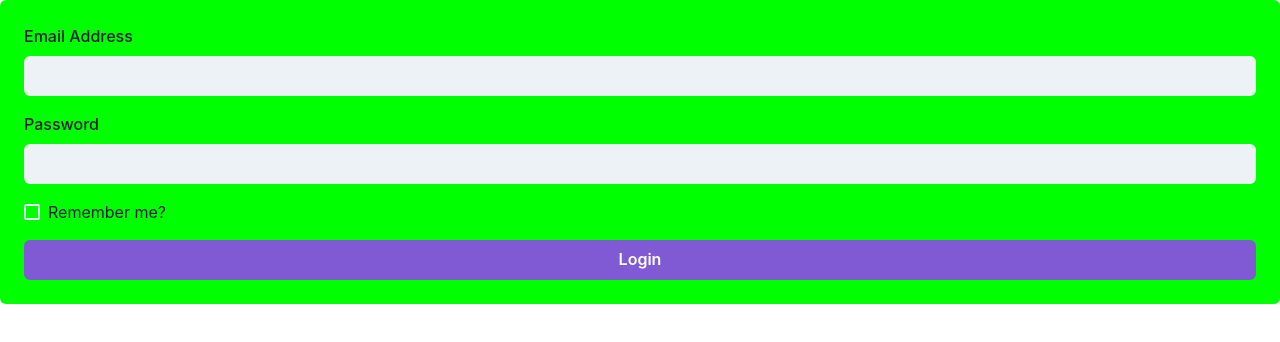
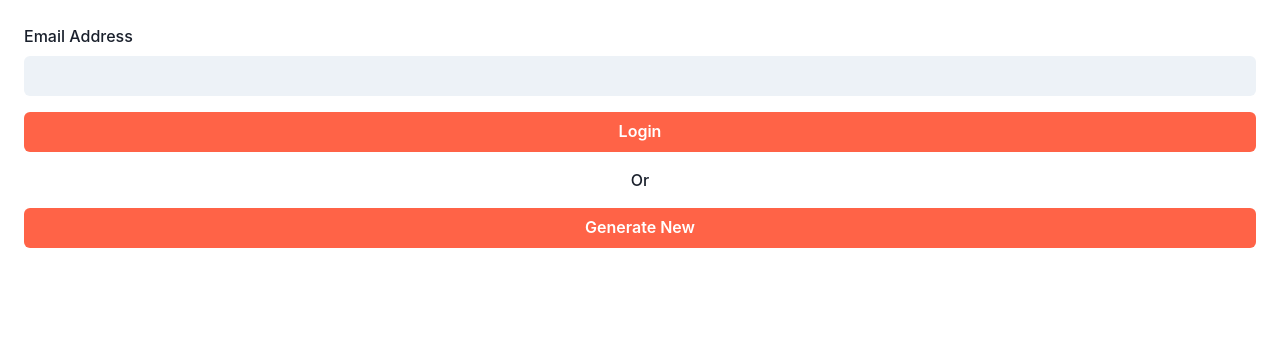
Before and after one commit to yonixw/123email-lock-ui, a React (Create React App) app: page / in a window 1280 px wide. Shown: the top 342 px of the page. Built offline with nearby package versions, Linux system fonts and the light colour scheme.

Commit message:
Main form

```diff
--- a/src/comp/EnterEmail.tsx
+++ b/src/comp/EnterEmail.tsx
@@ -10,15 +10,11 @@ import {
   Input,
   VStack,
   useColorModeValue,
+  Center,
 } from "@chakra-ui/react";
 
 export function EnterEmail() {
   const [email, setEmail] = React.useState("");
-  const [pass, setPass] = React.useState("");
-  const [remember, setRemember] = React.useState(false);
-
-  //https://chakra-ui.com/docs/styled-system/theming/theme
-  //const bg_color = useColorModeValue("primary", "black.200"); // useColorModeValue("white.500", "black.200");
 
   const formSubmit: React.FormEventHandler<HTMLFormElement> = (e) => {
     e.preventDefault();
@@ -26,8 +22,6 @@ export function EnterEmail() {
       JSON.stringify(
         {
           email,
-          pass,
-          remember,
         },
         null,
         4
@@ -37,8 +31,9 @@ export function EnterEmail() {
 
   return (
     /*  <Flex bg="gray.100" align="center" justify="center" h="100vh"> */
-    <Box bg={"aaa"} p={6} rounded="md">
-      <form onSubmit={formSubmit}>
+    <Box bg="boxbg" p={6} rounded="md">
+      <VStack spacing={4} align="flex-start">
+        <form onSubmit={formSubmit} style={{ width: "100%" }}>
           <VStack spacing={4} align="flex-start">
             <FormControl>
               <FormLabel htmlFor="email">Email Address</FormLabel>
@@ -51,31 +46,23 @@ export function EnterEmail() {
                 value={email}
               />
             </FormControl>
-          <FormControl>
-            <FormLabel htmlFor="password">Password</FormLabel>
-            <Input
-              id="password"
-              name="password"
-              type="password"
-              variant="filled"
-              onChange={(e) => setPass(e.target.value)}
-              value={pass}
-            />
-          </FormControl>
-          <Checkbox
-            id="rememberMe"
-            name="rememberMe"
-            onChange={(e) => setRemember(e.target.checked)}
-            isChecked={remember}
-            colorScheme="purple"
-          >
-            Remember me?
-          </Checkbox>
-          <Button type="submit" colorScheme="purple" isFullWidth>
+            <Button type="submit" colorScheme="brand" isFullWidth>
               Login
             </Button>
           </VStack>
         </form>
+        <Center
+          style={{ width: "100%" }}
+          fontSize="md"
+          fontWeight="medium"
+          color="gray.800"
+        >
+          Or
+        </Center>
+        <Button colorScheme="brand" isFullWidth>
+          Generate New
+        </Button>
+      </VStack>
     </Box>
     /* </Flex> */
   );
--- a/src/theme.tsx
+++ b/src/theme.tsx
@@ -1,13 +1,29 @@
 import { extendTheme, useColorModeValue } from "@chakra-ui/react";
 import { mode } from "@chakra-ui/theme-tools";
 
+// https://chakra-ui.com/docs/styled-system/theming/theme
+// https://www.quackit.com/html/codes/color/color-tester.cfm?colorname=tomato
+
 export const UltraTheme = extendTheme({
+  colors: {
+    brand: {
+      50: "sandybrown",
+      100: "sandybrown",
+      200: "coral",
+      300: "coral",
+      400: "tomato",
+      500: "tomato",
+      600: "tomato",
+      700: "orangered",
+      800: "orangered",
+      900: "orangered",
+    },
+  },
   semanticTokens: {
     colors: {
-      error: "red.500",
-      aaa: {
-        default: "#0f0",
-        _dark: "#f0f",
+      boxbg: {
+        default: "white.700",
+        _dark: "grey.700",
       },
     },
   },
```
Lines whose indentation alone changed are shown as unchanged.
